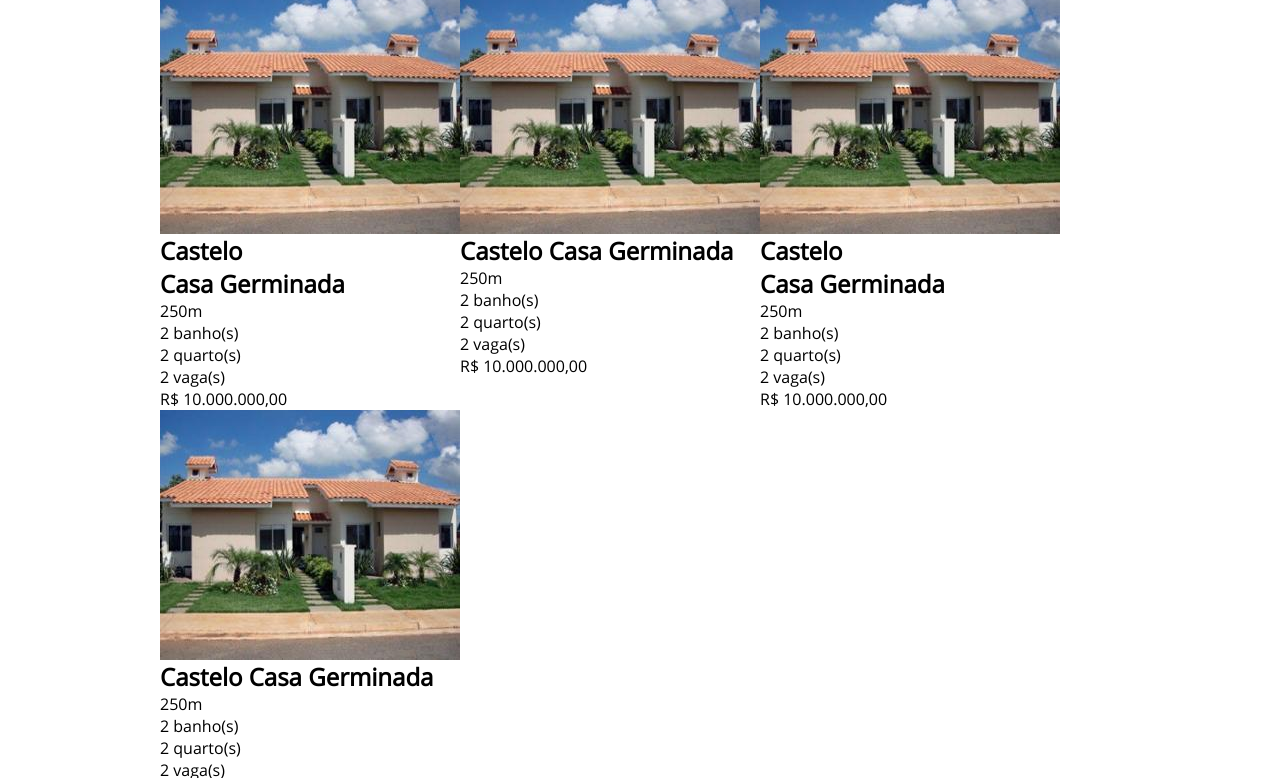
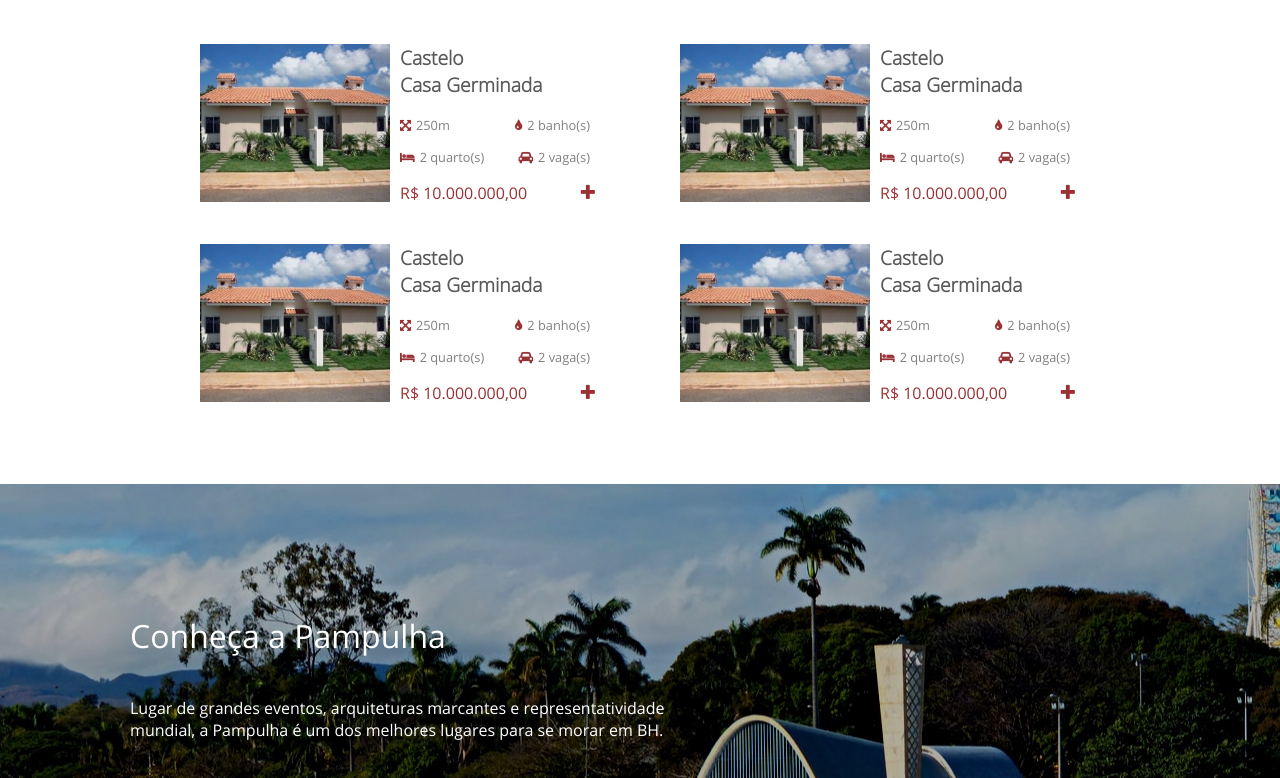
Before and after one commit to gutosoares/vianet-test, a website: page index.html in a window 1280 px wide. Shown: the part 119-897 px from the top of the page. Drawn offline with Linux system fonts and the light colour scheme.

Commit message:
HTML structure finished

```diff
--- a/index.html
+++ b/index.html
@@ -1,84 +1,98 @@
 <!DOCTYPE html>
-<html lang="en">
+<html lang="pt-br">
 <head>
   <meta charset="UTF-8">
   <meta name="viewport" content="width=device-width, initial-scale=1, shrink-to-fit=no">
   <meta http-equiv="X-UA-Compatible" content="ie=edge">
+  <link rel="stylesheet" href="https://maxcdn.bootstrapcdn.com/font-awesome/4.7.0/css/font-awesome.min.css">
   <link rel="stylesheet" href="css/style.css">
-  <link rel="stylesheet" href="https://maxcdn.bootstrapcdn.com/font-awesome/4.7.0/css/font-awesome.min.css">
   <title>Barros Corretora</title>
 </head>
 <body>
-  <div class="app">
+  <div id="app">
     <section class="destaques">
       <div class="destaques-link">
         <a href="#">Destaques venda</a>
         <a href="#">Destaques aluguel</a>
       </div>
       <div class="destaques-container">
-        <div class="destaques-info">
-          <div class="destaque-img">
+        <div class="destaques-item">
+          <div class="destaques-img">
             <img src="img/imovel.jpg" alt="Castelo Casa Germinada">
           </div>
-          <div class="des">
+          <div class="destaques-info">
             <h2>Castelo</h2>
             <h2>Casa Germinada</h2>
             <ul>
-              <li><i></i><span>250m</span></li>
-              <li><i></i><span>2 banho(s)</span></li>
-              <li><i></i><span>2 quarto(s)</span></li>
-              <li><i></i><span>2 vaga(s)</span></li>
+              <li><i class="fa fa-arrows-alt" aria-hidden="true"></i><span>250m</span></li>
+              <li><i class="fa fa-tint" aria-hidden="true"></i><span>2 banho(s)</span></li>
+              <li><i class="fa fa-bed" aria-hidden="true"></i><span>2 quarto(s)</span></li>
+              <li><i class="fa fa-car" aria-hidden="true"></i><span>2 vaga(s)</span></li>
             </ul>
-            <p>R$ 10.000.000,00</p>
+            <div class="destaques-footer">
+              <p>R$ 10.000.000,00</p>
+              <a type="button"><i class="fa fa-plus" aria-hidden="true"></i></a>
+            </div>
           </div>
         </div>
 
-        <div class="destaques-info">
-          <div class="destaque-img">
+        <div class="destaques-item">
+          <div class="destaques-img">
             <img src="img/imovel.jpg" alt="Castelo Casa Germinada">
           </div>
-          <div class="des">
-            <h2>Castelo Casa Germinada</h2>
+          <div class="destaques-info">
+            <h2>Castelo</h2>
+            <h2>Casa Germinada</h2>
             <ul>
-              <li><i></i><span>250m</span></li>
-              <li><i></i><span>2 banho(s)</span></li>
-              <li><i></i><span>2 quarto(s)</span></li>
-              <li><i></i><span>2 vaga(s)</span></li>
+              <li><i class="fa fa-arrows-alt" aria-hidden="true"></i><span>250m</span></li>
+              <li><i class="fa fa-tint" aria-hidden="true"></i><span>2 banho(s)</span></li>
+              <li><i class="fa fa-bed" aria-hidden="true"></i><span>2 quarto(s)</span></li>
+              <li><i class="fa fa-car" aria-hidden="true"></i><span>2 vaga(s)</span></li>
             </ul>
-            <p>R$ 10.000.000,00</p>
+            <div class="destaques-footer">
+              <p>R$ 10.000.000,00</p>
+              <a type="button"><i class="fa fa-plus" aria-hidden="true"></i></a>
+            </div>
           </div>
         </div>
 
-        <div class="destaques-info">
-          <div class="destaque-img">
+        <div class="destaques-item">
+          <div class="destaques-img">
             <img src="img/imovel.jpg" alt="Castelo Casa Germinada">
           </div>
-          <div class="des">
+          <div class="destaques-info">
             <h2>Castelo</h2>
             <h2>Casa Germinada</h2>
             <ul>
-              <li><i></i><span>250m</span></li>
-              <li><i></i><span>2 banho(s)</span></li>
-              <li><i></i><span>2 quarto(s)</span></li>
-              <li><i></i><span>2 vaga(s)</span></li>
+              <li><i class="fa fa-arrows-alt" aria-hidden="true"></i><span>250m</span></li>
+              <li><i class="fa fa-tint" aria-hidden="true"></i><span>2 banho(s)</span></li>
+              <li><i class="fa fa-bed" aria-hidden="true"></i><span>2 quarto(s)</span></li>
+              <li><i class="fa fa-car" aria-hidden="true"></i><span>2 vaga(s)</span></li>
             </ul>
-            <p>R$ 10.000.000,00</p>
+            <div class="destaques-footer">
+              <p>R$ 10.000.000,00</p>
+              <a type="button"><i class="fa fa-plus" aria-hidden="true"></i></a>
+            </div>
           </div>
         </div>
 
-        <div class="destaques-info">
-          <div class="destaque-img">
+        <div class="destaques-item">
+          <div class="destaques-img">
             <img src="img/imovel.jpg" alt="Castelo Casa Germinada">
           </div>
-          <div class="des">
-            <h2>Castelo Casa Germinada</h2>
+          <div class="destaques-info">
+            <h2>Castelo</h2>
+            <h2>Casa Germinada</h2>
             <ul>
-              <li><i></i><span>250m</span></li>
-              <li><i></i><span>2 banho(s)</span></li>
-              <li><i></i><span>2 quarto(s)</span></li>
-              <li><i></i><span>2 vaga(s)</span></li>
+              <li><i class="fa fa-arrows-alt" aria-hidden="true"></i><span>250m</span></li>
+              <li><i class="fa fa-tint" aria-hidden="true"></i><span>2 banho(s)</span></li>
+              <li><i class="fa fa-bed" aria-hidden="true"></i><span>2 quarto(s)</span></li>
+              <li><i class="fa fa-car" aria-hidden="true"></i><span>2 vaga(s)</span></li>
             </ul>
-            <p>R$ 10.000.000,00</p>
+            <div class="destaques-footer">
+              <p>R$ 10.000.000,00</p>
+              <a type="button"><i class="fa fa-plus" aria-hidden="true"></i></a>
+            </div>
           </div>
         </div>
       </div>
@@ -88,38 +102,35 @@
       <div class="banner-info">
         <h2>Conheça a Pampulha</h2>
         <p>Lugar de grandes eventos, arquiteturas marcantes e representatividade mundial, a Pampulha é um dos melhores lugares para se morar em BH.</p>
-        <button type="button">Veja os ímoveis nessa região</button>
+        <button type="button" title="Veja os ímoveis nessa região">Veja os ímoveis nessa região</button>
       </div>
     </section>
 
     <section class="info">
       <div class="info-item">
-        <img src="img/house.png" alt="House">
-        <i></i>
+        <img src="img/house.png" alt="Simule seu finaciamento">
         <h2>Simule seu <br> finaciamento</h2>
         <p>Veja a condição que melhor lhe atende para realizar o seu sonho!</p>
         <div class="actions">
-          <a type="button"><i class="fa fa-plus-circle" aria-hidden="true"></i></a>
+          <a href="#" title="Simule seu finaciamento"><i class="fa fa-plus-circle" aria-hidden="true"></i></a>
         </div>
       </div>
 
       <div class="info-item">
-        <img src="img/insurance.png" alt="Find House">
-        <i></i>
+        <img src="img/insurance.png" alt="Encomende seu imóvel">
         <h2>Encomende seu <br> imóvel</h2>
         <p>Nos diga o tipo de imóvel que deseja e enviaremos as melhores opções.</p>
         <div class="actions">
-          <a type="button"><i class="fa fa-plus-circle" aria-hidden="true"></i></a>
+          <a href="#" title="Encomende seu imóvel"><i class="fa fa-plus-circle" aria-hidden="true"></i></a>
         </div>
       </div>
 
       <div class="info-item">
-        <img src="img/man.png" alt="Work">
-        <i></i>
+        <img src="img/man.png" alt="Venha trabalhar conosco">
         <h2>Venha trabalhar <br> conosco</h2>
         <p>Venha fazer parte do nosso time e ajudar a realizar sonhos.</p>
         <div class="actions">
-          <a type="button"><i class="fa fa-plus-circle" aria-hidden="true"></i></a>
+          <a href="#" title="Venha trabalhar conosco"><i class="fa fa-plus-circle" aria-hidden="true"></i></a>
         </div>
       </div>
     </section>
@@ -134,19 +145,19 @@
 
         <div class="footer-item">
           <ul>
-            <li><a href="#">Home</a></li>
-            <li><a href="#">A empresa</a></li>
-            <li><a href="#">Localização</a></li>
-            <li><a href="#">Contato</a></li>
-            <li><a href="#">Trabalhe conosco</a></li>
+            <li><a href="#" title="Home">Home</a></li>
+            <li><a href="#" title="A empresa">A empresa</a></li>
+            <li><a href="#" title="Localização da empresa">Localização</a></li>
+            <li><a href="#" title="Entre em contato">Contato</a></li>
+            <li><a href="#" title="Trabalhe conosco">Trabalhe conosco</a></li>
           </ul>
         </div>
 
         <div class="footer-item">
           <ul>
-            <li><a href="#">Anuncie seu imóvel</a></li>
-            <li><a href="#">Qual o perfil do seu imóvel</a></li>
-            <li><a href="#">Finaciamento</a></li>
+            <li><a href="#" title="Anuncie seu imóvel">Anuncie seu imóvel</a></li>
+            <li><a href="#" title="Qual o perfil do seu imóvel">Qual o perfil do seu imóvel</a></li>
+            <li><a href="#" title="Faça o seu financiamento">Financiamento</a></li>
           </ul>
         </div>
       </div>
@@ -155,6 +166,9 @@
     <footer>
       <p>&copy Copyright 2017 - Barros Corretora. Todos os direitos reservados.</p>
     </footer>
+
+    <modal v-show="showModal"></modal>
+
   </div>
 
   <script src="js/vue.min.js"></script>
--- a/scss/style.scss
+++ b/scss/style.scss
@@ -9,6 +9,7 @@
     display: flex;
     justify-content: center;
     flex-direction: row;
+    margin-bottom: 40px;
 
     a {
       margin-right: 20px;
@@ -22,6 +23,8 @@
   display: flex;
   flex-direction: row;
   flex-wrap: wrap;
+  justify-content: space-around;
+}
 
 .destaques-item {
   margin: 20px 10px;
@@ -44,19 +47,45 @@
       font-family: $font-light;
       font-size: 1.2em;
 
-        &::last-child {
-          margin-bottom: 10px;
+      &::last-of-type {
+        margin-bottom: 20px;
       }
     }
 
-      span, i {
+    ul {
+      margin: 10px 10px 10px 0;
+      list-style: none;
+      display: flex;
+      flex-wrap: wrap;
+      justify-content: space-between;
+      align-items: center;
+
+      li {
+        padding: 5px 0;
+      }
+    }
+
+    span {
       font-size: .8em;
-        color: $secundary-color;
+      color: lighten($secundary-color, 15%);
     }
 
     i {
       color: $main-color;
+      font-size: .8em;
       padding-right: 5px;
+    }
+
+    p {
+      color: $main-color;
+    }
+
+    .destaques-footer {
+      display: flex;
+      justify-content: space-between;
+
+      i {
+        font-size: 1.125em;
       }
     }
   }
@@ -219,44 +248,3 @@ footer {
   padding: 8px 0;
   font-size: 0.8em;
 }
-
-// Modal
-// .modal {
-//   position: fixed;
-//   top: 0;
-//   left: 0;
-//   width: 100%;
-//   height: 100%;
-//   background: rgba(0, 0, 0, 0.7);
-//   display: flex;
-//   transition: opacity .3s ease;
-
-//   // &-wrapper {
-//   //   display: table-cell;
-//   //   vertical-align: middle;
-//   // }
-
-//   &-container {
-//     background: #fff;
-//     width: 450px;
-//     border-radius: 5px;
-//     box-shadow: 0 2px 8px rgba(0, 0, 0, .33);
-//     transition: all .3s ease;
-//     margin: 0 auto;
-//     padding: 20px 30px;
-//   }
-
-//   &-footer {
-//     margin-top: 15px;
-//   }
-
-//   &-enter, &-leave {
-//     opacity: 0;
-//   }
-
-//   &-enter &-container,
-//   &-leave &-container {
-//     -webkit-transform: scale(1.1);
-//     transform: scale(1.1);
-//   }
-// }
```
Also changed, not shown: css/style.css. Lines whose indentation alone changed are shown as unchanged.
